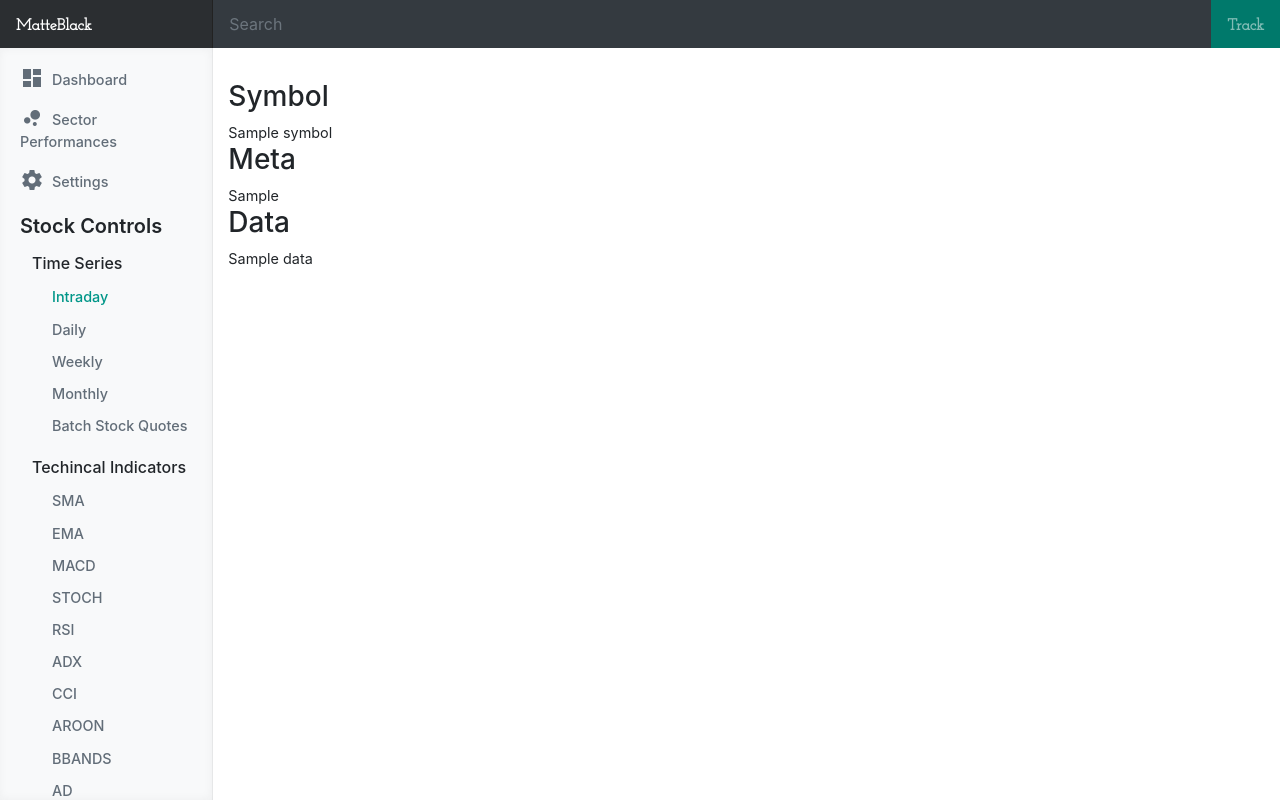
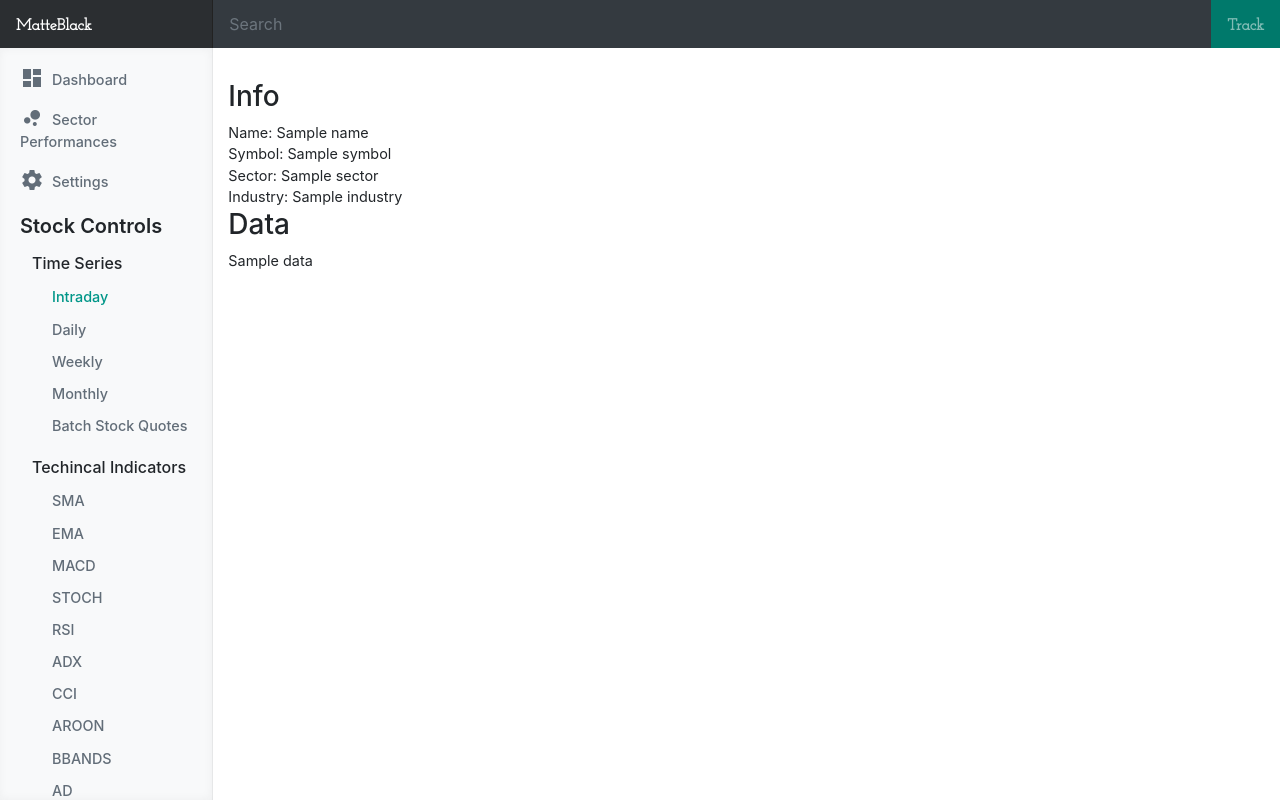
Before and after one commit to ishaansaxena/MatteBlack, a Django app: template server/templates/stocks/stock.html in a window 1280 px wide. Run offline with Django 3.2, Linux system fonts and the light colour scheme; the template is opened without the code that fills it: most values are stand-ins (such as "Sample title", 1, 10 or a date in 2020); some libraries are stand-ins or nearby versions.

Commit message:
Send data to s:stock

```diff
--- a/server/templates/stocks/stock.html
+++ b/server/templates/stocks/stock.html
@@ -5,6 +5,10 @@
 
 {% block resources %}
     <!-- For s:stock -->
+    <!-- JS/Django interface -->
+    <script type="text/javascript">
+
+    </script>
 {% endblock %}
 
 {% block btn_nav %}
@@ -45,10 +49,11 @@
 
 {% block content %}
     <!-- For s:stock -->
-    <h3>Symbol</h3>
-    {{ symbol }}
-    <h3>Meta</h3>
-    {{ meta_data }}
+    <h3>Info</h3>
+    Name: {{ Name }}<br>
+    Symbol: {{ symbol }}<br>
+    Sector: {{ Sector }}<br>
+    Industry: {{ Industry }}<br>
     <h3>Data</h3>
     {{ data }}
 
```
Also changed, not shown: server/stocks/views.py (+16 -3 lines).
